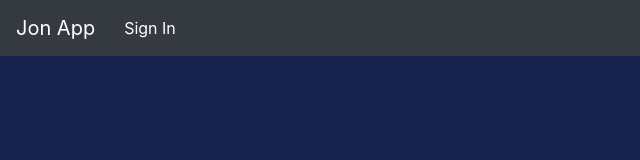
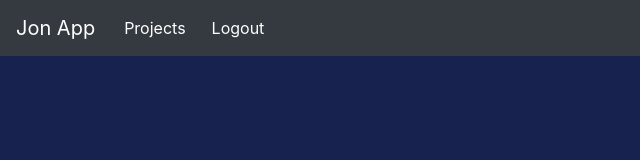
Before and after one commit to flamingchickens1540/jonapp2, a plain HTML site: page public/supervisor/home.html in a window 1280 px wide. Shown: the full height of the page, 0-640 px from the left. Drawn offline with nearby package versions, Linux system fonts and the light colour scheme; some packages are replaced by stand-ins of ours.

Commit message:
Updated supervisor home.

```diff
--- a/public/supervisor/home.html
+++ b/public/supervisor/home.html
@@ -24,7 +24,10 @@
     <a class="navbar-brand" href="/">Jon App</a>
     <ul class="navbar-nav">
         <li class="nav-item">
-            <button type="button" class="btn btn-dark my-*-1" onclick="supervisorSignIn()">Sign In</button>
+            <button type="button" class="btn btn-dark my-*-1">Projects</button>
+        </li>
+        <li class="nav-item">
+            <button type="button" class="btn btn-dark my-*-1">Logout</button>
         </li>
     </ul>
 </nav>
```
